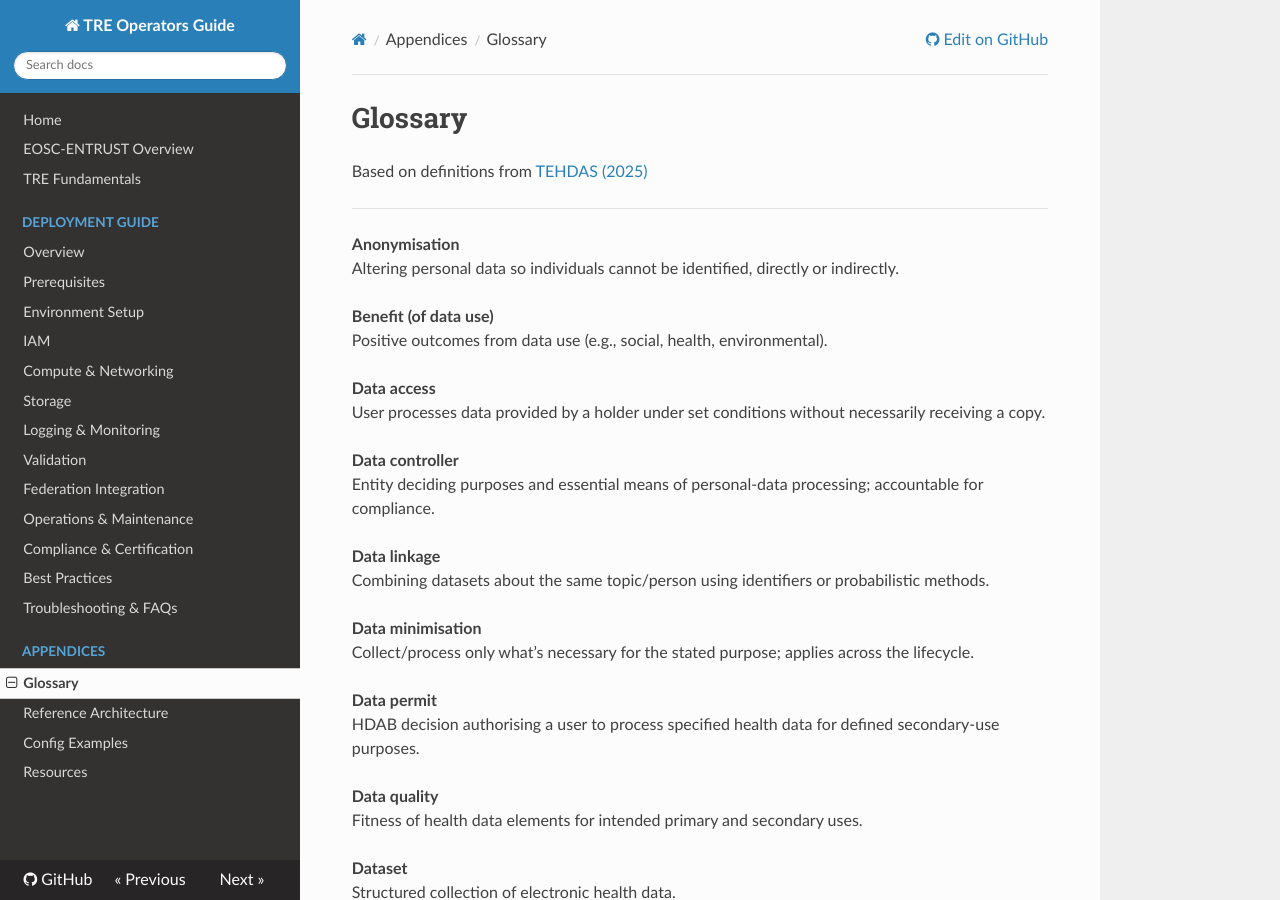
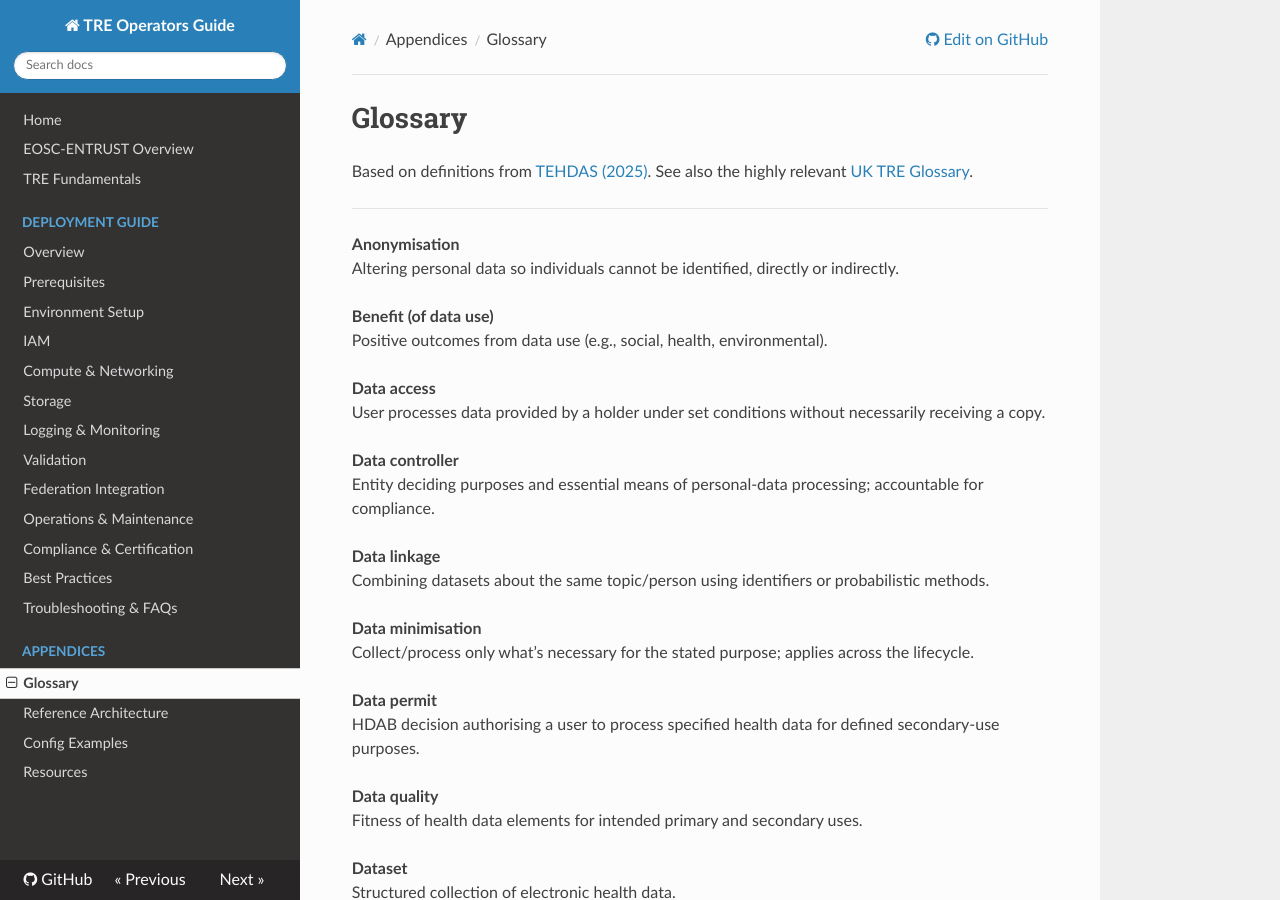
Before and after one commit to unioslo/tre-operators-docs, an MkDocs documentation site: the page built from docs/appendices/glossary.md, in a window 1280 px wide and 900 px high. Built offline with MkDocs 1.6.1, drawn with Linux system fonts in a browser that asks for light colours; nearby versions of some CDN libraries.

Commit message:
Add reference to UK TRE Glossary for enhanced context in glossary introduction

```diff
--- a/docs/appendices/glossary.md
+++ b/docs/appendices/glossary.md
@@ -1,7 +1,8 @@
 
 # Glossary
 
-Based on definitions from [TEHDAS (2025)](https://tehdas.eu/public-consultations/)
+Based on definitions from [TEHDAS (2025)](https://tehdas.eu/public-consultations/). See also the highly relevant [UK TRE Glossary](https://glossary.uktre.org/en/latest/).
+
 
 ---
 
```
